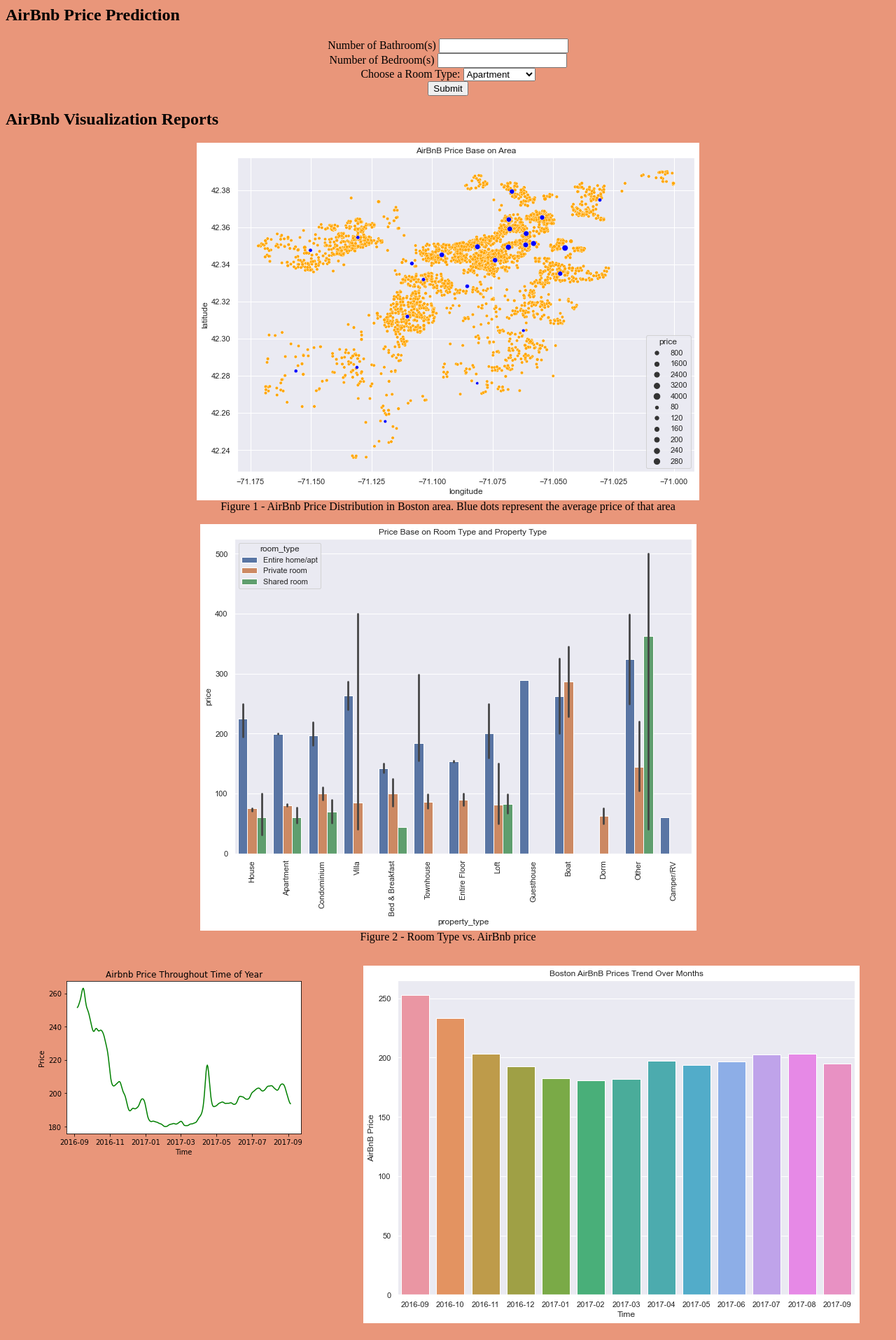
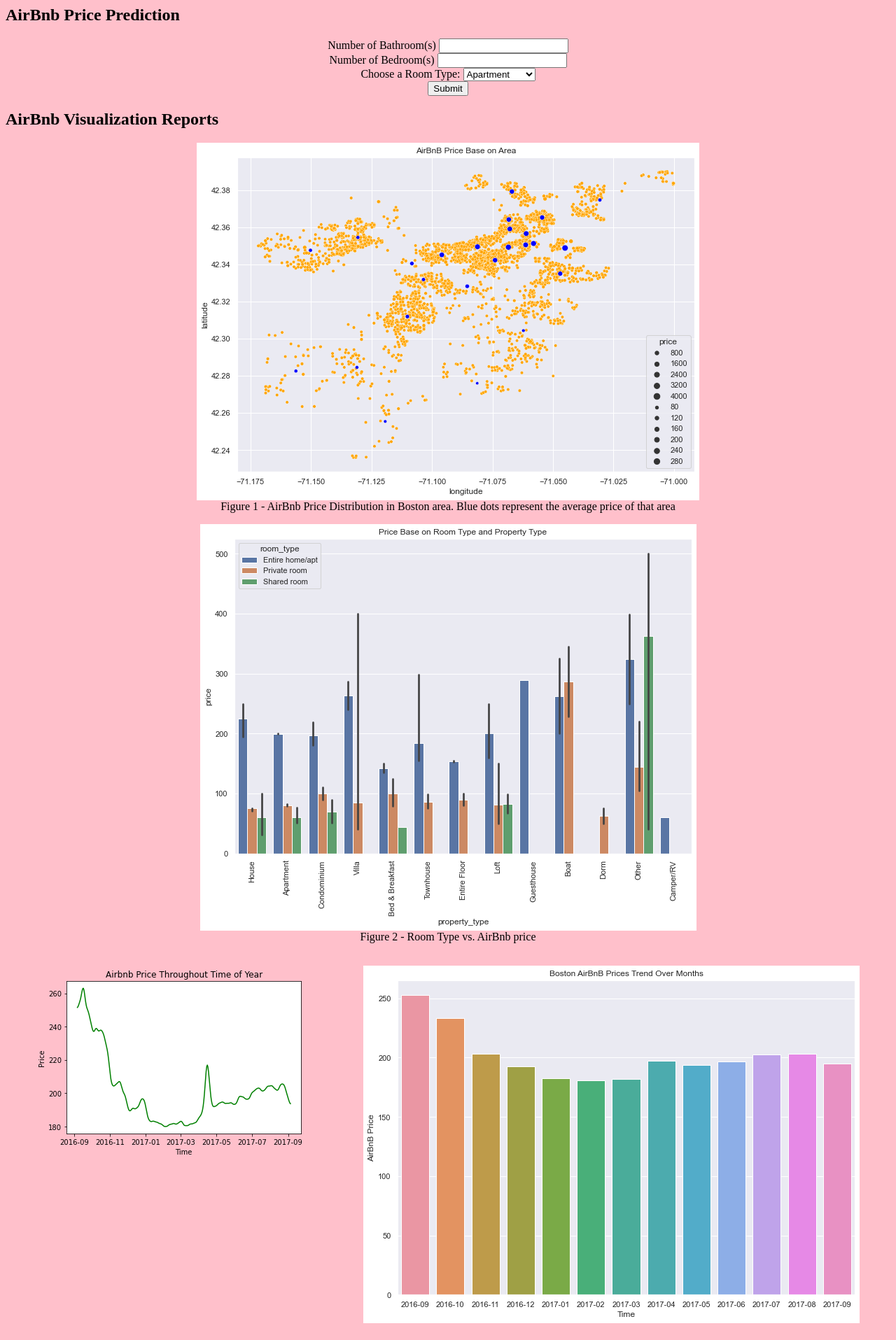
Before and after one commit to DuyDiep99/DuyDiepCapstone, a Flask app: page / in a window 1280 px wide. Shown: the whole page at 70% size. Run offline with Flask 2, Linux system fonts and the light colour scheme.

Commit message:
Update main.html

```diff
--- a/templates/main.html
+++ b/templates/main.html
@@ -1,5 +1,5 @@
 <html>
-<body style="background-color: darksalmon;">
+<body style="background-color: pink;">
     <div >
         <h2>AirBnb Price Prediction</h2>
         <form action="/price" method="POST" style="text-align: center;">
```
